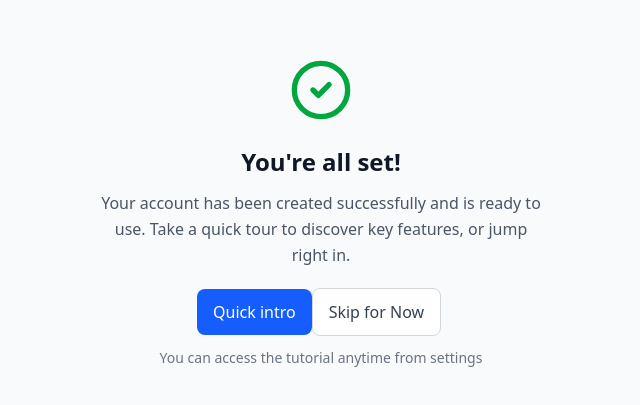
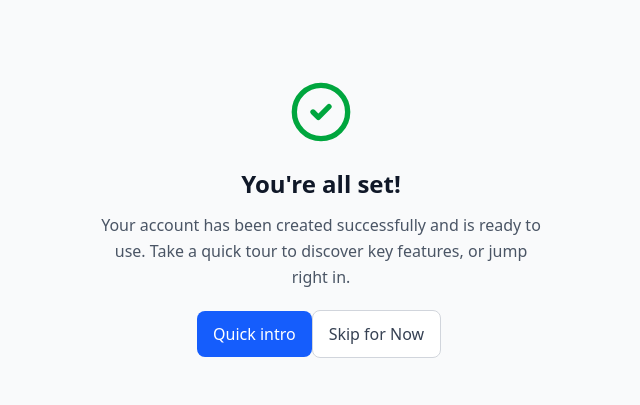
Before and after one commit to ABDULRAHMAN-M-CODE/FinSight_AI, a React (Vite) app in the folder frontend/: page /PostSignup in a window 1280 px wide. Shown: the part 187-592 px from the top of the page, without its empty margins (319-959 px from the left). Built offline with nearby package versions, Linux system fonts and the light colour scheme.

Commit message:
just modified some Text in frontend

```diff
--- a/frontend/src/pages/IntroStepper.tsx
+++ b/frontend/src/pages/IntroStepper.tsx
@@ -201,7 +201,7 @@ export default function IntroStepper() {
                 aria-label={isLastStep ? "Complete introduction and get started" : "Go to next step"}
               >
                 <span>
-                  {isLastStep ? "Let's get to know more about you" : 'Next'}
+                  {isLastStep ? "Continue" : 'Next'}
                 </span>
                 {!isLastStep && <ChevronRight className="w-5 h-5" aria-hidden="true" />}
               </button>
--- a/frontend/src/pages/PostSignup.tsx
+++ b/frontend/src/pages/PostSignup.tsx
@@ -41,19 +41,15 @@ export default function PostSignup() {
           {/* Secondary CTA - Skip */}
           <Link
 
-            to="/Questionarry"
+            to="/DataCollectionIntro"
             className="w-full py-3 px-4 bg-white text-gray-700 font-medium rounded-lg border border-gray-300 hover:bg-gray-50 focus:outline-none focus:ring-2 focus:ring-gray-500 focus:ring-offset-2 transition-colors disabled:opacity-50 disabled:cursor-not-allowed"
             aria-label="Skip tutorial and go to main application"
           >
             Skip for Now
           </Link>
         </div>
-
-        {/* Optional Supporting Text */}
-        <p className="text-center text-sm text-gray-500 mt-6">
-          You can access the tutorial anytime from settings
-        </p>
       </div>
     </div>
   );
+
 }
```
